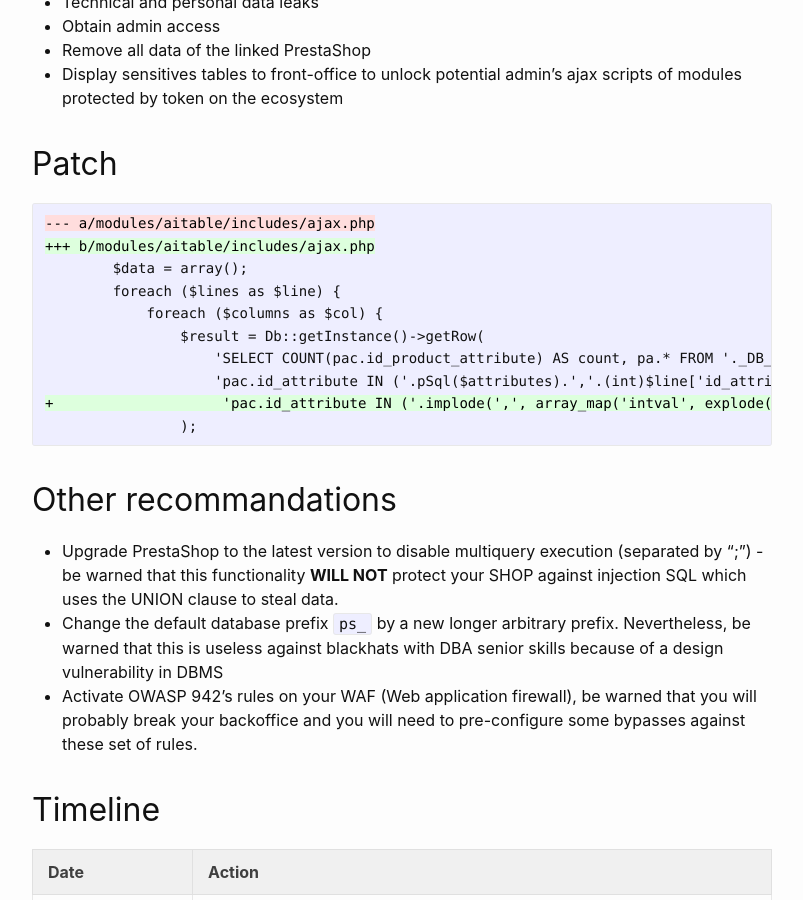
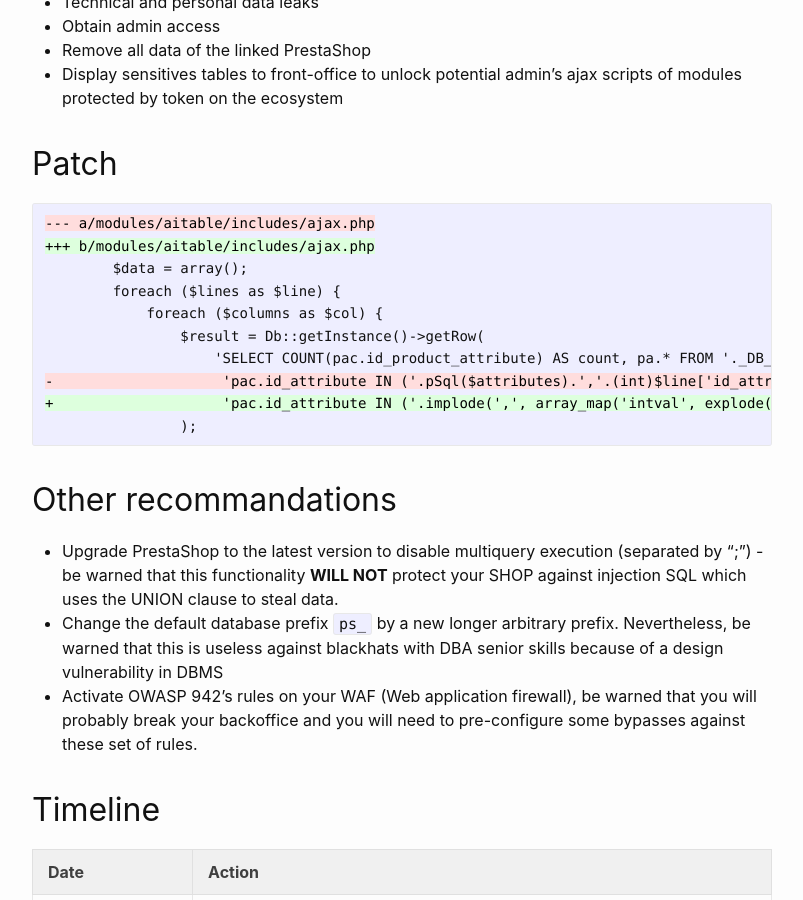
Before and after one commit to friends-of-presta/security-advisories, a Jekyll site: the page built from _posts/2023-08-01-aitable.md, in a window 1280 px wide and 900 px high, scrolled down 1314 px. Shown: the whole window, without its empty margins (238-1041 px from the left). Built offline with Jekyll 4.4.1, drawn with Linux system fonts in a browser that asks for light colours.

````diff
--- a/_posts/2023-08-01-aitable.md
+++ b/_posts/2023-08-01-aitable.md
@@ -60,7 +60,7 @@ Up to 0.2.2, a sensitive SQL calls in file `includes/ajax.php` can be executed w
             foreach ($columns as $col) {
                 $result = Db::getInstance()->getRow(
                     'SELECT COUNT(pac.id_product_attribute) AS count, pa.* FROM '._DB_PREFIX_.'product_attribute AS pa LEFT JOIN '._DB_PREFIX_.'product_attribute_combination AS pac ON pac.id_product_attribute = pa.id_product_attribute WHERE '.
-                    'pac.id_attribute IN ('.pSql($attributes).','.(int)$line['id_attribute'].','.(int)$col['id_attribute'].') AND pa.id_product = '.(int)$product_id.' GROUP BY pa.id_product_attribute HAVING count = '.(int)$count
+-                    'pac.id_attribute IN ('.pSql($attributes).','.(int)$line['id_attribute'].','.(int)$col['id_attribute'].') AND pa.id_product = '.(int)$product_id.' GROUP BY pa.id_product_attribute HAVING count = '.(int)$count
 +                    'pac.id_attribute IN ('.implode(',', array_map('intval', explode(',', $attributes))).','.(int)$line['id_attribute'].','.(int)$col['id_attribute'].') AND pa.id_product = '.(int)$product_id.' GROUP BY pa.id_product_attribute HAVING count = '.(int)$count
                 );
 ```
````
